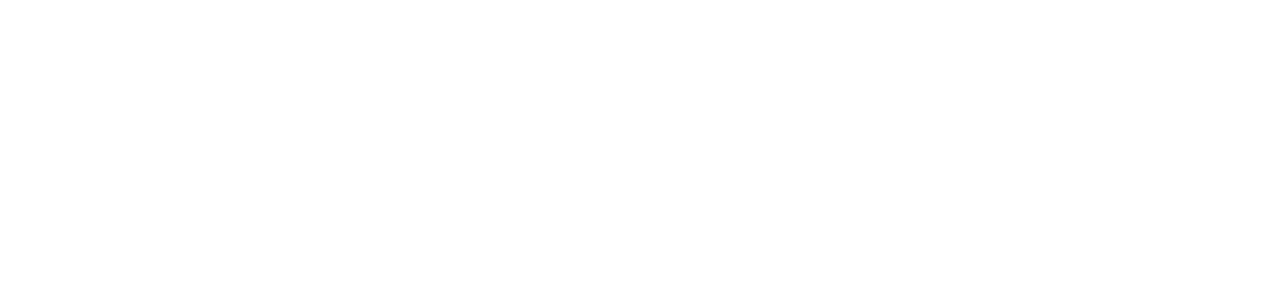
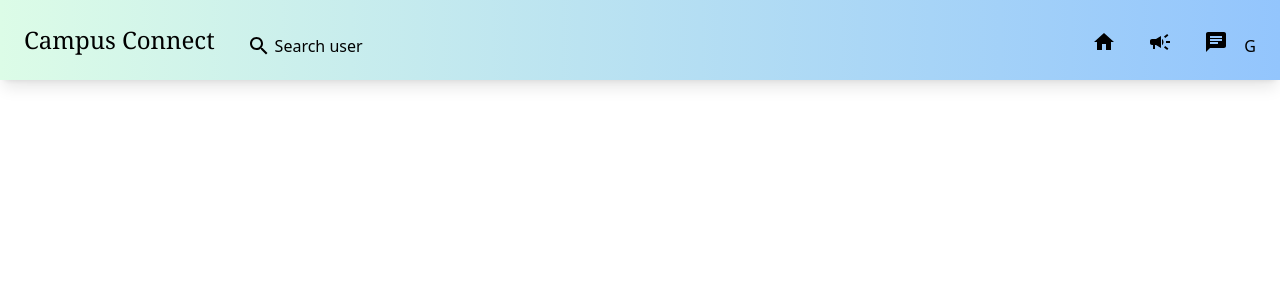
Before and after one commit to Dineshds015/iConnect, a React (Create React App) app in the folder frontend/: page /1/profile in a window 1280 px wide. Before the commit this address had no page. Shown: the top 300 px of the page. Built offline with nearby package versions, Linux system fonts and the light colour scheme.

Commit message:
header avatar bug fixed

```diff
--- a/frontend/src/App.js
+++ b/frontend/src/App.js
@@ -8,9 +8,11 @@
 import Educationform from './Components/Forms/Education.form';
 import Experienceform from './Components/Forms/Experience.form';
 import Projectform from './Components/Forms/Project.form';
-
+import { Provider } from 'react-redux';
+import store from './utlis/store';
 function App() {
   return (
+    <Provider store={store}>
    <Router>
     <div>
       <Header/>
@@ -24,6 +26,7 @@
       </Routes>
     </div>
    </Router>
+   </Provider>
   );
 }
 
--- a/frontend/src/Components/Header.js
+++ b/frontend/src/Components/Header.js
@@ -70,7 +70,7 @@
                 {/* added menu type on profile click */}
                 <Menu>
                 <MenuButton className="mt-3"  rightIcon={<ArrowDropDownIcon/>}>
-                    <Avatar size='md' cursor='pointer' name={user.fullName} src={user.avatar}/>
+                    <Avatar size='md' cursor='pointer' name={user?.fullName??"Guest"} src={user?.avatar}/>
                 </MenuButton>
                 <MenuList>
                 {/* <ProfileModel user={user}> */}
@@ -117,7 +117,7 @@
             <div className="block md:hidden">
                 <Menu >
                     <MenuButton className="mt-3"  rightIcon={<ArrowDropDownIcon/>}>
-                        <Avatar size='md' cursor='pointer' name={user.fullName} src={user.avatar}/>
+                        <Avatar size='md' cursor='pointer' name={user?.fullName??"Guest"} src={user?.avatar}/>
                     </MenuButton>
                     <MenuList>
                     {/* <ProfileModel user={user}> */}
--- a/frontend/src/utlis/store.js
+++ b/frontend/src/utlis/store.js
@@ -12,7 +12,7 @@
             education : educationSlice,
             experience : experienceSlice,
             project : projectSlice,
-            post : postSlice,
+            // post : postSlice,
         }
     }
 )
```
Also changed, not shown: frontend/src/utlis/postSlice.js (added).
